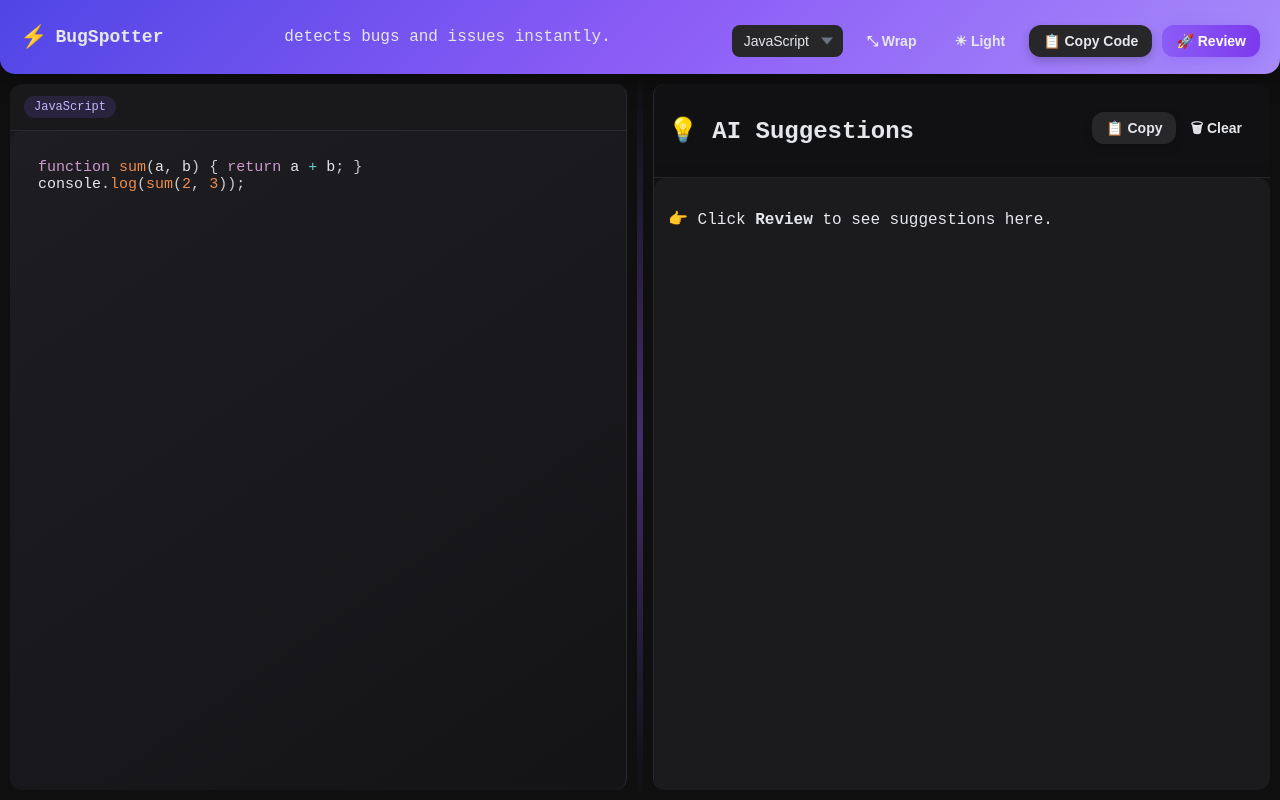
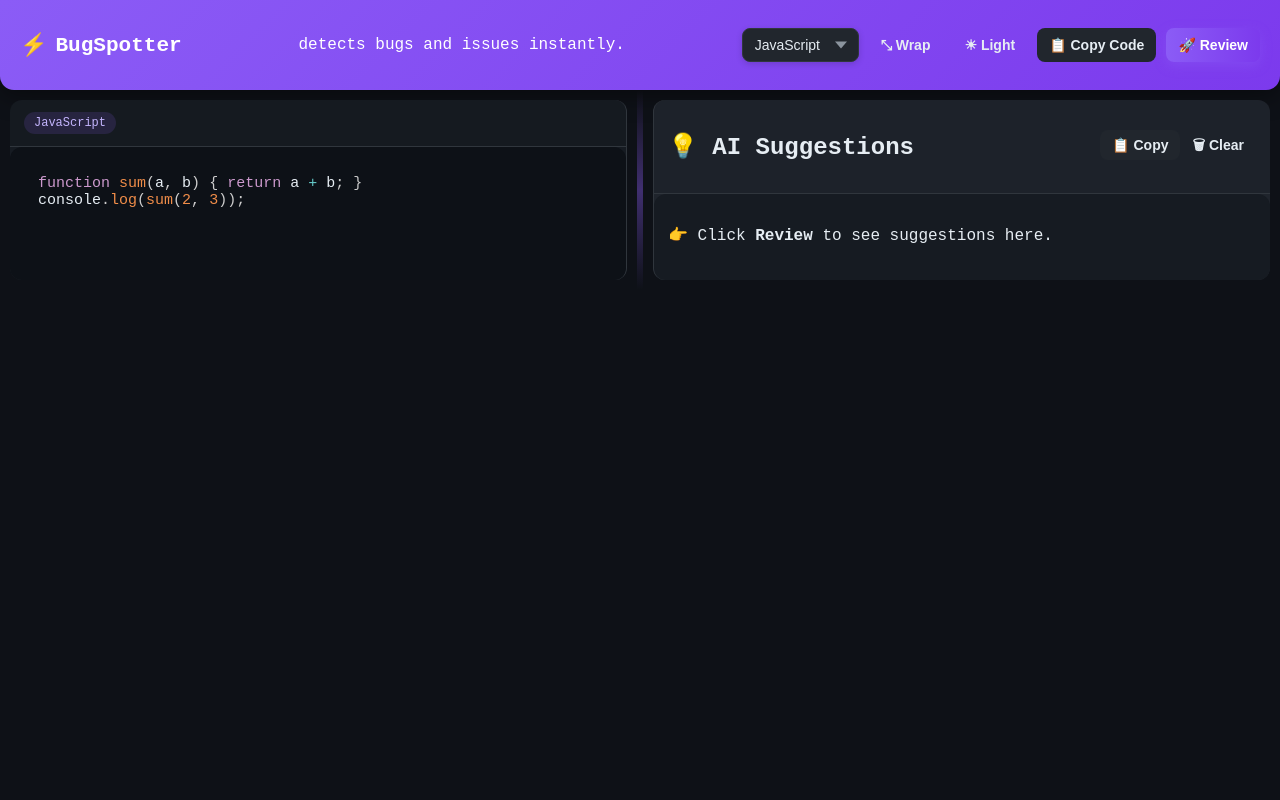
Before and after one commit to Nagorisaifali/BugSpotter-AI-Powered-Code-Reviewer, a React (Vite) app in the folder frontend/: page / in a window 1280 px wide. Built offline with nearby package versions, Linux system fonts and the light colour scheme.

Commit message:
Add file

```diff
--- a/frontend/src/App.css
+++ b/frontend/src/App.css
@@ -1,24 +1,42 @@
+
+
 :root {
-  --bg: #0f0f10;
-  --panel: #1a1a1d;
-  --panel-2: #121214;
-  --border: #2a2a2e;
-  --text: #e5e7eb;
-  --muted: #9ca3af;
+  /* Dark theme (default) */
+  --bg: #0e1117;
+  --panel: #161b22;
+  --panel-2: #1f242c;
+  --border: #30363d;
+  --text: #e6edf3;
+  --muted: #8b949e;
 
   --brand: #8b5cf6;
   --brand-600: #7c3aed;
   --accent: #2563eb;
 
-  --btn-bg: #27272a;
-  --btn-bg-hover: #3f3f46;
+  --btn-bg: #21262d;
+  --btn-bg-hover: #30363d;
 
-  --ok: #22c55e;
-  --warn: #f59e0b;
-  --danger: #ef4444;
+  --editor-bg: #0d1117;
+  --response-bg: #161b22;
 
-  --shadow: 0 6px 25px rgba(0,0,0,0.35);
+  --shadow: 0 6px 25px rgba(0,0,0,0.4);
   --transition: 0.25s ease-in-out;
+}
+
+/* Light mode overrides */
+.app:not(.dark) {
+  --bg: #f6f8fa;
+  --panel: #ffffff;
+  --panel-2: #ffffff;
+  --border: #d0d7de;
+  --text: #24292f;
+  --muted: #57606a;
+
+  --btn-bg: #f3f4f6;
+  --btn-bg-hover: #e5e7eb;
+
+  --editor-bg: #ffffff;
+  --response-bg: #ffffff;
 }
 
 * {
@@ -31,25 +49,8 @@ body, html, .app {
   padding: 0;
   font-family: 'Fira Code', monospace;
   min-height: 100vh;
-}
-
-.app {
-  display: flex;
-  flex-direction: column;
   background: var(--bg);
   color: var(--text);
-}
-
-/* Light mode */
-.app:not(.dark) {
-  --bg: #f4f5f7;
-  --panel: #ffffff;
-  --panel-2: #f7f7f8;
-  --border: #e5e7eb;
-  --text: #0f172a;
-  --muted: #6b7280;
-  --btn-bg: #f3f4f6;
-  --btn-bg-hover: #e5e7eb;
 }
 
 /* Navbar */
@@ -58,98 +59,43 @@ body, html, .app {
   justify-content: space-between;
   align-items: center;
   padding: 12px 20px;
-  background: linear-gradient(135deg, #4f46e5, #8b5cf6, #a78bfa);
-  border-radius: 0 0 15px 15px;
+  background: linear-gradient(135deg, var(--brand), var(--brand-600));
+  border-radius: 0 0 14px 14px;
   box-shadow: var(--shadow);
+  color: #fff;
   flex-wrap: wrap;
 }
-.brand {
-  display: flex;
-  align-items: center;
-  gap: 8px;
-  font-weight: 700;
-}
-.brand .logo {
-  font-size: 22px;
-}
-.brand .title {
-  font-size: 18px;
-}
-.nav-actions {
-  display: flex;
-  gap: 10px;
-  flex-wrap: wrap;
-  align-items: center;
-  margin-top: 8px;
-}
-
-/* Select styling */
-.select-wrap {
-  position: relative;
-}
-.select-wrap select {
-  appearance: none;
-  background: var(--btn-bg);
-  color: var(--text);
-  border: none;
-  outline: none;
-  padding: 8px 32px 8px 12px;
-  border-radius: 8px;
-  font-size: 14px;
-  cursor: pointer;
-}
-.select-wrap .arrow {
-  position: absolute;
-  right: 10px;
-  top: 50%;
-  transform: translateY(-50%);
-  width: 0; height: 0;
-  border-left: 6px solid transparent;
-  border-right: 6px solid transparent;
-  border-top: 7px solid #6b7280;
-  pointer-events: none;
-}
+.brand { display: flex; align-items: center; gap: 8px; font-weight: 700; }
+.brand .logo { font-size: 22px; }
+.brand .title { font-size: 18px; }
+.nav-actions { display: flex; gap: 10px; flex-wrap: wrap; }
 
 /* Buttons */
 .btn {
   border: none;
   outline: none;
   cursor: pointer;
-  border-radius: 12px;
+  border-radius: 8px;
   font-weight: 600;
-  padding: 8px 14px;
+  padding: 7px 12px;
   font-size: 14px;
   transition: var(--transition);
 }
-.btn-ghost {
-  background: transparent;
-  color: var(--text);
-}
-.btn-ghost:hover {
-  background: rgba(255,255,255,0.1);
-}
-.btn-secondary {
-  background: var(--btn-bg);
-  color: var(--text);
-  box-shadow: 0 4px 10px rgba(0,0,0,0.2);
-}
-.btn-secondary:hover {
-  background: var(--btn-bg-hover);
-}
+.btn-ghost { background: transparent; color: var(--text); }
+.btn-ghost:hover { background: rgba(0,0,0,0.05); }
+.btn-secondary { background: var(--btn-bg); color: var(--text); }
+.btn-secondary:hover { background: var(--btn-bg-hover); }
 .btn-primary {
   background: linear-gradient(90deg, var(--brand), var(--brand-600));
   color: #fff;
-  box-shadow: 0 4px 15px rgba(139,92,246,0.4);
+  box-shadow: 0 4px 12px rgba(139,92,246,0.4);
 }
-.btn-primary:hover {
-  transform: scale(1.05);
-}
+.btn-primary:hover { transform: scale(1.05); }
 
 /* Layout */
 .layout {
   display: flex;
   flex: 1;
-  gap: 0;
   min-height: 0;
   overflow: hidden;
 }
@@ -192,7 +138,8 @@ body, html, .app {
   padding: 14px;
   overflow: auto;
   border-radius: 12px;
-  background: linear-gradient(145deg,#1e1e22,#141417);
+  background: var(--editor-bg);
+  color: var(--text);
 }
 
 /* Divider */
@@ -211,19 +158,9 @@ body, html, .app {
   overflow: auto;
   padding: 14px;
   border-radius: 12px;
-  background: #1b1b1e;
-  box-shadow: 0 6px 20px rgba(0,0,0,0.3);
+  background: var(--response-bg);
+  color: var(--text);
 }
-
-/* Loading spinner */
-.spinner {
-  width: 18px; height: 18px;
-  border-radius: 50%;
-  border: 3px solid rgba(255,255,255,0.2);
-  border-top-color: var(--brand);
-  animation: spin 0.9s linear infinite;
-}
-@keyframes spin { to { transform: rotate(360deg); } }
 
 /* Markdown styling */
 .markdown {
@@ -237,20 +174,92 @@ body, html, .app {
   font-family: 'Fira Code', monospace;
 }
 .markdown pre {
-  background: #121214;
+  background-color: #252525;
   padding: 12px;
   border-radius: 12px;
   overflow: auto;
 }
 
-/* Responsive design */
+/* Spinner */
+.spinner {
+  width: 18px; height: 18px;
+  border-radius: 50%;
+  border: 3px solid rgba(255,255,255,0.2);
+  border-top-color: var(--brand);
+  animation: spin 0.9s linear infinite;
+}
+@keyframes spin { to { transform: rotate(360deg); } }
+
+/* Responsive */
 @media (max-width: 1024px) {
   .layout { flex-direction: column; }
-  .divider {
-    width: 100%;
-    height: 8px;
-    cursor: row-resize;
-    background: linear-gradient(to right, transparent, rgba(139,92,246,0.4), transparent);
-  }
+  .divider { width: 100%; height: 8px; cursor: row-resize; }
   .pane { margin: 6px; width: 100% !important; }
 }
+
+
+/* Language Select Wrapper */
+.select-wrap {
+  position: relative;
+  display: inline-block;
+}
+
+
+
+.select-wrap select {
+  appearance: none;
+  -webkit-appearance: none;
+  -moz-appearance: none;
+
+  background: var(--btn-bg);
+  color: var(--text);
+  border: 1px solid var(--border);
+  outline: none;
+
+  padding: 8px 36px 8px 12px;
+  border-radius: 8px;
+  font-size: 14px;
+  font-weight: 500;
+  cursor: pointer;
+  box-shadow: 0 2px 6px rgba(0,0,0,0.15);
+  transition: var(--transition);
+}
+
+/* Hover + Focus */
+.select-wrap select:hover {
+  background: var(--btn-bg-hover);
+}
+.select-wrap select:focus {
+  border-color: var(--brand);
+  box-shadow: 0 0 0 3px rgba(139,92,246,0.35);
+}
+
+/* Arrow Icon */
+.select-wrap .arrow {
+  position: absolute;
+  right: 12px;
+  top: 50%;
+  transform: translateY(-50%);
+  pointer-events: none;
+
+  width: 0;
+  height: 0;
+  border-left: 6px solid transparent;
+  border-right: 6px solid transparent;
+  border-top: 7px solid var(--muted);
+  transition: var(--transition);
+}
+
+/* Dark Theme Override */
+.app.dark .select-wrap select {
+  background: var(--btn-bg);
+  color: var(--text);
+  border: 1px solid var(--border);
+}
+
+/* Light Theme Override */
+.app:not(.dark) .select-wrap select {
+  background: #fff;
+  color: var(--text);
+  border: 1px solid var(--border);
+}
--- a/frontend/src/App.jsx
+++ b/frontend/src/App.jsx
@@ -151,7 +151,7 @@ export default function App() {
       <nav className="navbar">
         <div className="brand">
           <span className="logo">⚡</span>
-          <span className="title">BugSpotter</span>
+          <span className="title"><h3>BugSpotter</h3></span>
         </div>
 
         <div>
@@ -201,7 +201,7 @@ export default function App() {
             <div className="pill">{selectedLang.label}</div>
           </div>
 
-          <div className="editor-wrap">
+          {/* <div className="editor-wrap">
             <Editor
               value={code}
               onValueChange={setCode}
@@ -209,7 +209,21 @@ export default function App() {
               padding={14}
               style={editorStyle}
             />
-          </div>
+          </div> */}
+
+
+            <div className="editor-wrap">
+              <Editor
+                value={code}
+                onValueChange={setCode}
+                highlight={(c) => prism.highlight(c, getGrammar(selectedLang.value), selectedLang.value)}
+                padding={14}
+                style={editorStyle}
+              />
+            </div>
+
+
+
         </section>
 
         {/* Divider */}
```
Also changed, not shown: 2 other files (tests, documents, lock files or other folders).
